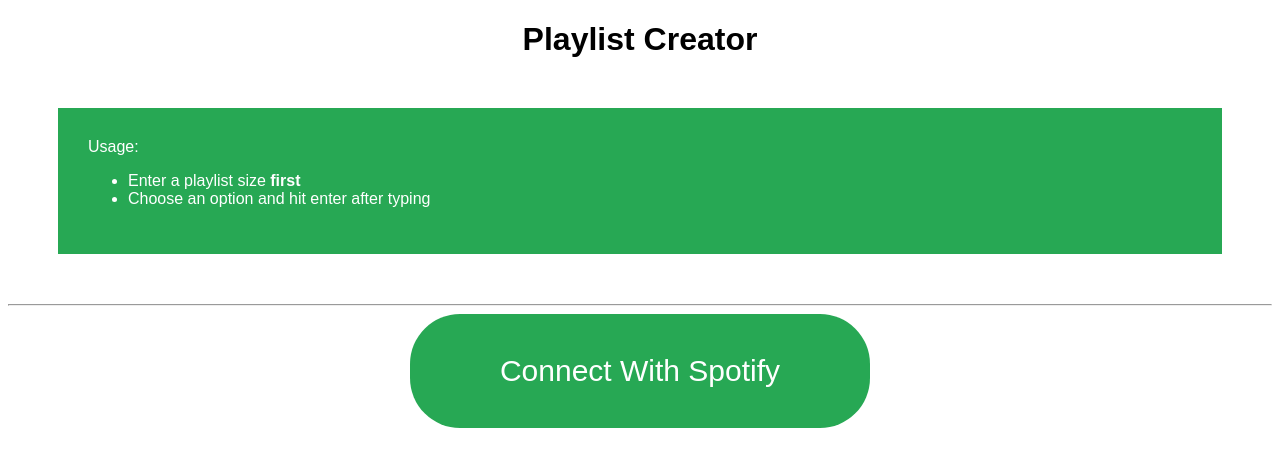
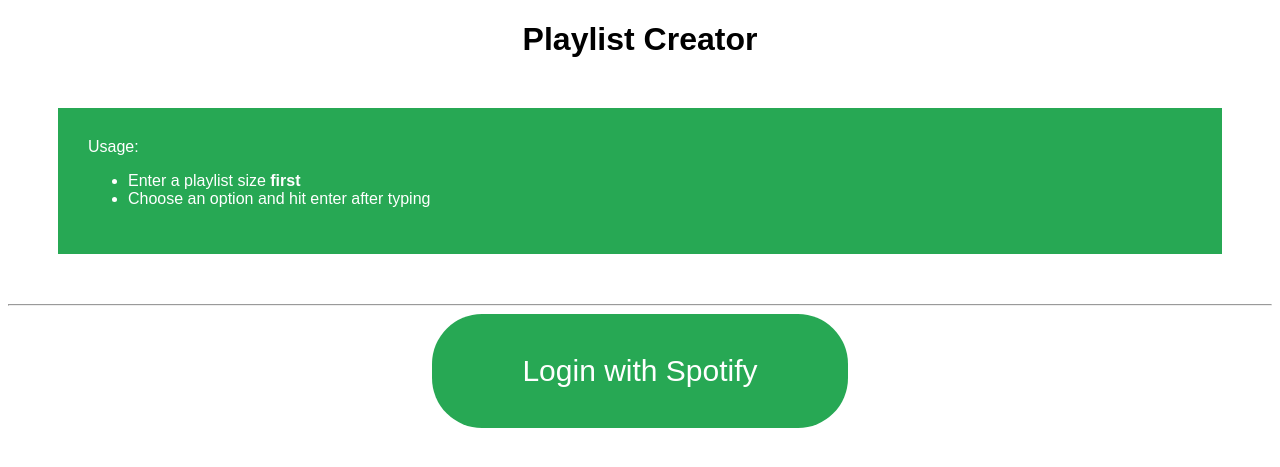
Before and after one commit to schlys/Spotify-Playlist-WebApp, a Flask app: page / in a window 1280 px wide. Shown: the top 467 px of the page. Run offline with Flask 2, Linux system fonts and the light colour scheme.

Commit message:
change home button

```diff
--- a/app.py
+++ b/app.py
@@ -88,7 +88,7 @@ def get_playlist():
 @app.route('/add_playlist/', methods=['POST', 'GET'])
 def add_playlist():
     controller.addList()
-    return jsonify(yeet='yeet')
+    return jsonify(added='')
 
 
 if __name__ == '__main__':
--- a/templates/home.html
+++ b/templates/home.html
@@ -20,7 +20,7 @@
         <hr>
         <div style="text-align: center;">
             <form action="{{ url_for('home') }}" method="post">
-                <button class="home_button">Connect With Spotify</button>
+                <button class="home_button">Login with Spotify</button>
             </form>
         </div>
     </body>
```
